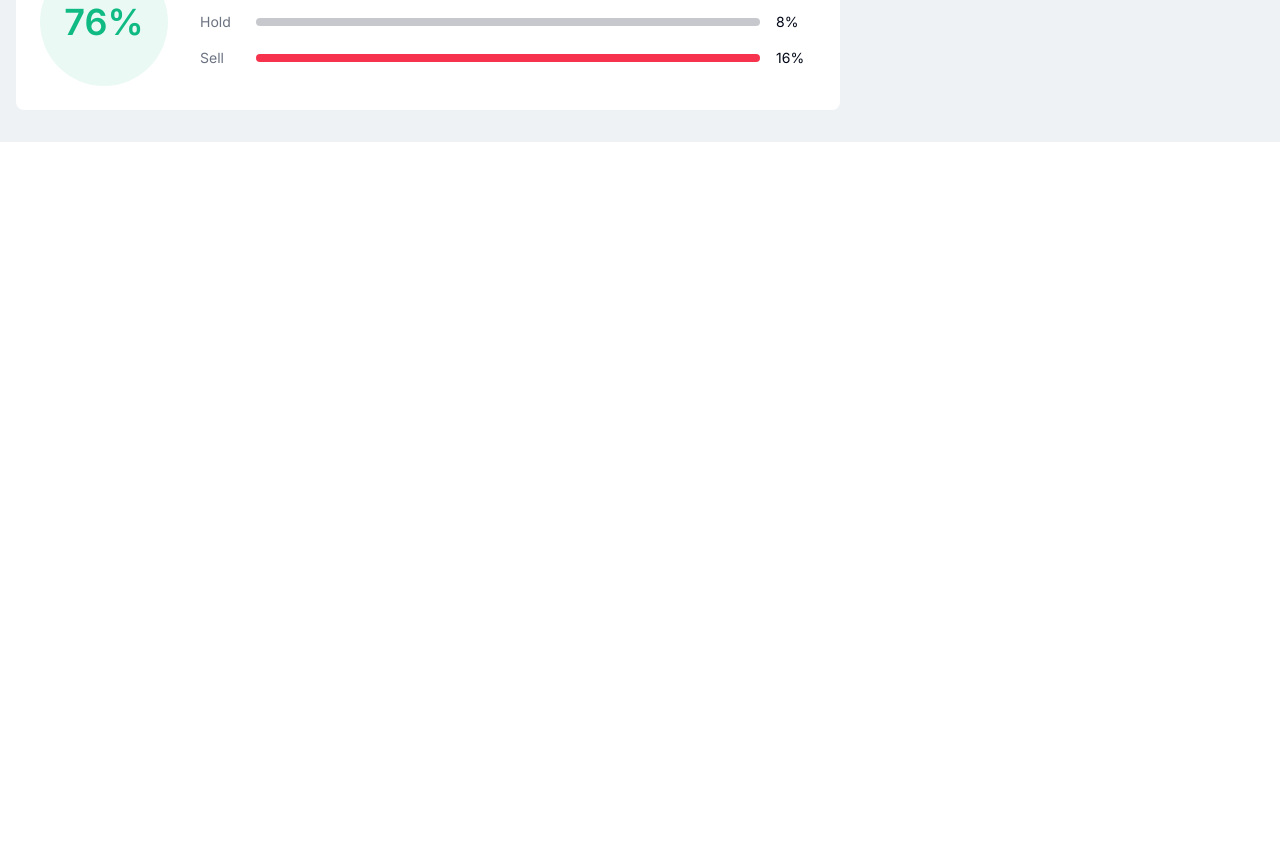
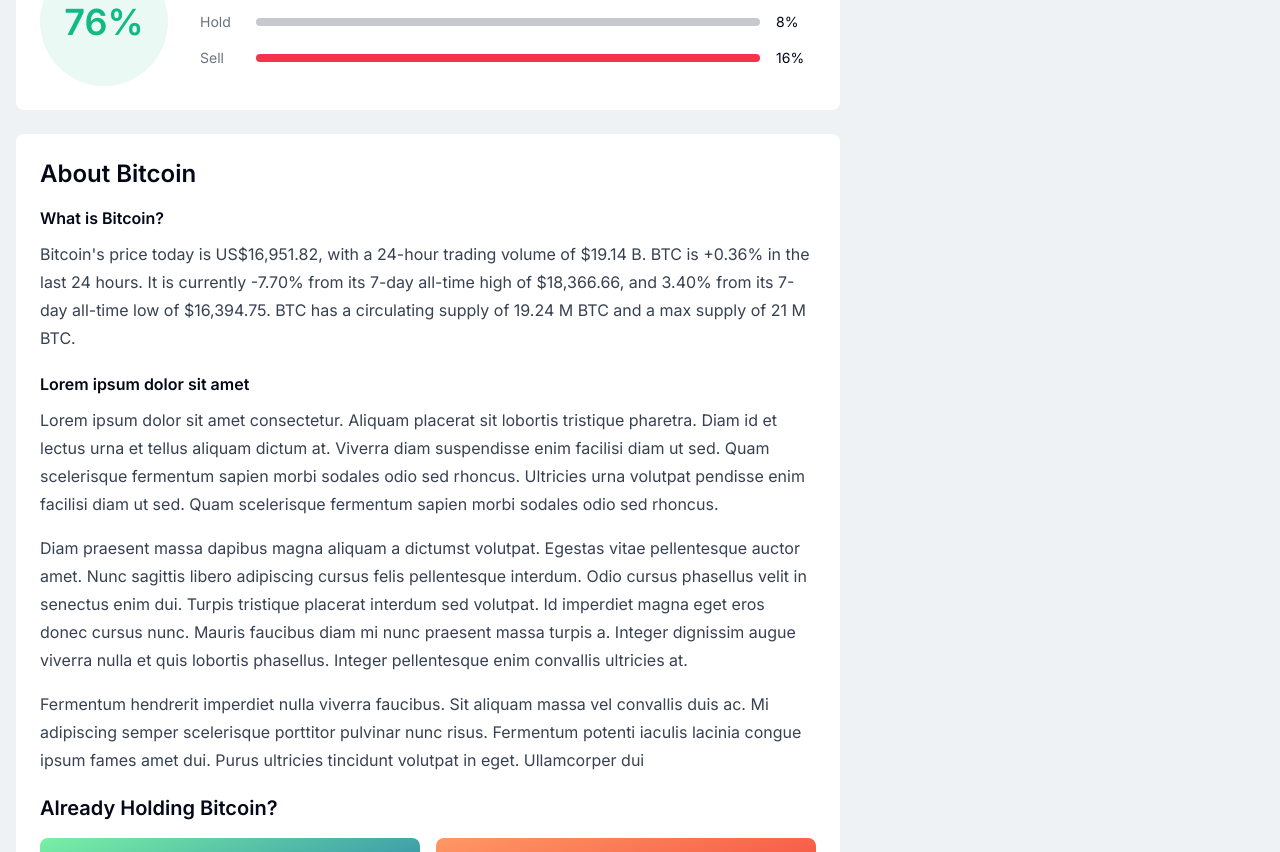
Before and after one commit to instasitebuilder/crypto-snapshot-creator, a React (Vite) app: page / in a window 1280 px wide. Shown: the part 1899-2751 px from the top of the page. Before the commit the page ends 2041 px from the top, so only its background shows below. Built offline with nearby package versions, Linux system fonts and the light colour scheme; no server answers.

Commit message:
Add image code and UI
Inserted image code and corresponding UI elements as specified in the prompt.
[skip gpt_engineer]

```diff
--- /dev/null
+++ b/src/components/AboutBitcoin.tsx
@@ -0,0 +1,65 @@
+import { ArrowRight } from "lucide-react";
+
+export const AboutBitcoin = () => {
+  return (
+    <div className="bg-white rounded-lg p-6">
+      <h2 className="text-2xl font-semibold mb-4">About Bitcoin</h2>
+
+      <div className="space-y-5">
+        <div>
+          <h3 className="font-semibold mb-2.5">What is Bitcoin?</h3>
+          <p className="text-gray-700 leading-7">
+            Bitcoin's price today is US$16,951.82, with a 24-hour trading volume of $19.14 B. BTC is +0.36% in the last 24 hours. It is currently -7.70% from its 7-day all-time high of $18,366.66, and 3.40% from its 7-day all-time low of $16,394.75. BTC has a circulating supply of 19.24 M BTC and a max supply of 21 M BTC.
+          </p>
+        </div>
+
+        <div>
+          <h3 className="font-semibold mb-2.5">Lorem ipsum dolor sit amet</h3>
+          <div className="space-y-4">
+            <p className="text-gray-700 leading-7">
+              Lorem ipsum dolor sit amet consectetur. Aliquam placerat sit lobortis tristique pharetra. Diam id et lectus urna et tellus aliquam dictum at. Viverra diam suspendisse enim facilisi diam ut sed. Quam scelerisque fermentum sapien morbi sodales odio sed rhoncus. Ultricies urna volutpat pendisse enim facilisi diam ut sed. Quam scelerisque fermentum sapien morbi sodales odio sed rhoncus.
+            </p>
+            <p className="text-gray-700 leading-7">
+              Diam praesent massa dapibus magna aliquam a dictumst volutpat. Egestas vitae pellentesque auctor amet. Nunc sagittis libero adipiscing cursus felis pellentesque interdum. Odio cursus phasellus velit in senectus enim dui. Turpis tristique placerat interdum sed volutpat. Id imperdiet magna eget eros donec cursus nunc. Mauris faucibus diam mi nunc praesent massa turpis a. Integer dignissim augue viverra nulla et quis lobortis phasellus. Integer pellentesque enim convallis ultricies at.
+            </p>
+            <p className="text-gray-700 leading-7">
+              Fermentum hendrerit imperdiet nulla viverra faucibus. Sit aliquam massa vel convallis duis ac. Mi adipiscing semper scelerisque porttitor pulvinar nunc risus. Fermentum potenti iaculis lacinia congue ipsum fames amet dui. Purus ultricies tincidunt volutpat in eget. Ullamcorper dui
+            </p>
+          </div>
+        </div>
+
+        <div>
+          <h3 className="text-xl font-semibold mb-4">Already Holding Bitcoin?</h3>
+
+          <div className="grid md:grid-cols-2 gap-4">
+            <div className="bg-gradient-to-br from-[#79F1A4] to-[#0E5CAD] p-4 rounded-lg flex items-center gap-6">
+              <img src="/lovable-uploads/d84c221f-f5ca-4aa7-abf9-ba95e1605cae.png" alt="Calculate Profits" className="w-32 h-24 object-cover rounded" />
+              <div className="flex-1">
+                <h4 className="text-white font-semibold mb-2">Calculate your Profits</h4>
+                <button className="bg-white text-black px-4 py-1.5 rounded-lg text-sm font-medium inline-flex items-center gap-2">
+                  Check Now
+                  <ArrowRight className="w-4 h-4" />
+                </button>
+              </div>
+            </div>
+
+            <div className="bg-gradient-to-br from-[#FF9865] to-[#EF3031] p-4 rounded-lg flex items-center gap-6">
+              <img src="/lovable-uploads/d84c221f-f5ca-4aa7-abf9-ba95e1605cae.png" alt="Calculate Tax Liability" className="w-32 h-24 object-cover rounded" />
+              <div className="flex-1">
+                <h4 className="text-white font-semibold mb-2">Calculate your tax liability</h4>
+                <button className="bg-white text-black px-4 py-1.5 rounded-lg text-sm font-medium inline-flex items-center gap-2">
+                  Check Now
+                  <ArrowRight className="w-4 h-4" />
+                </button>
+              </div>
+            </div>
+          </div>
+
+          <p className="text-gray-700 leading-7 mt-4">
+            Fermentum hendrerit imperdiet nulla viverra faucibus. Sit aliquam massa vel convallis duis ac. Mi adipiscing semper scelerisque porttitor pulvinar nunc risus. Fermentum potenti iaculis lacinia congue ipsum fames amet dui. Purus ultricies tincidunt volutpat in eget. Ullamcorper dui
+          </p>
+        </div>
+      </div>
+    </div>
+  );
+};
--- a/src/pages/Index.tsx
+++ b/src/pages/Index.tsx
@@ -6,6 +6,7 @@ import { TrendingCoins } from "@/components/TrendingCoins";
 import { GetStarted } from "@/components/GetStarted";
 import { PerformanceMetrics } from "@/components/PerformanceMetrics";
 import { Sentiment } from "@/components/Sentiment";
+import { AboutBitcoin } from "@/components/AboutBitcoin";
 
 const Index = () => {
   return (
@@ -21,6 +22,7 @@ const Index = () => {
             <TradingViewChart />
             <PerformanceMetrics />
             <Sentiment />
+            <AboutBitcoin />
           </div>
           <div className="space-y-6">
             <GetStarted />
```
Also changed, not shown: public/lovable-uploads/d84c221f-f5ca-4aa7-abf9-ba95e1605cae.png (added).
